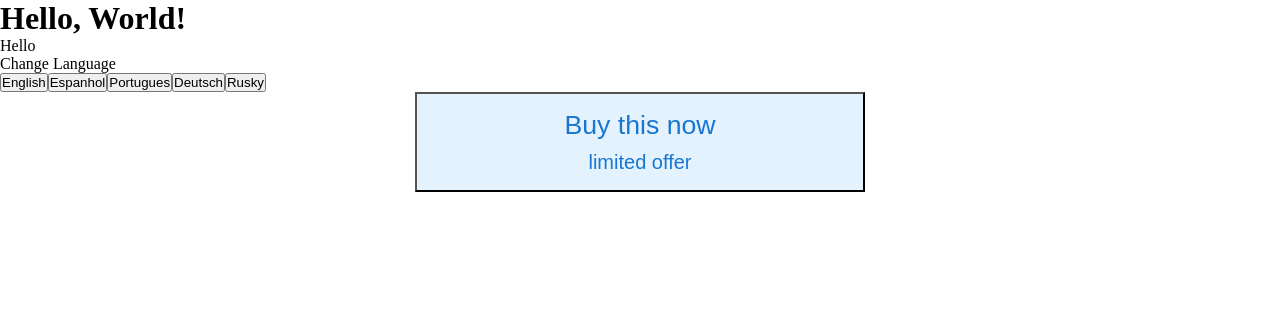
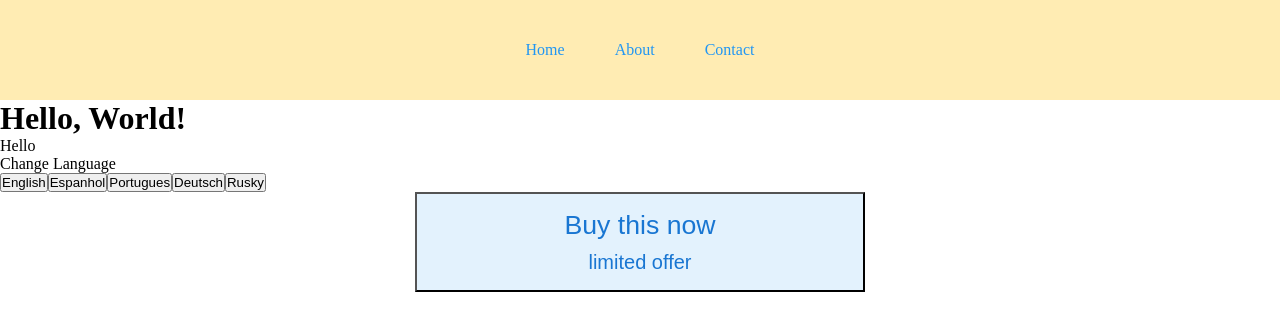
Before and after one commit to woragis/personal-page, a React (Vite) app: page / in a window 1280 px wide. Shown: the top 330 px of the page. Built offline with nearby package versions, Linux system fonts and the light colour scheme.

Commit message:
Create prototype navbar

```diff
--- a/src/App.tsx
+++ b/src/App.tsx
@@ -5,6 +5,7 @@ import { CallToActionProps } from "./types/CallToAction.types";
 import { useSelector } from "react-redux";
 import { RootState } from "./redux/store";
 import LanguageSwitcher from "./components/LanguageSwitcher";
+import Header from "./sections/Header";
 
 function App() {
   const themeState = useSelector((state: RootState) => state.theme);
@@ -20,6 +21,7 @@ function App() {
   return (
     <ThemeProvider theme={themeState.theme}>
       <Global styles={GlobalStyles} />
+      <Header />
       <h1>Hello, World!</h1>
       <LanguageSwitcher />
       <CallToAction {...callToActionProps} />
--- a/src/components/Navbar/model.tsx
+++ b/src/components/Navbar/model.tsx
@@ -1,3 +1,17 @@
+import { useTranslation } from "react-i18next";
+
 export const useNavbarModel = () => {
-  return {};
+  interface NavLinksInterface {
+    title: string;
+    path: string;
+  }
+  const { t } = useTranslation();
+
+  const navLinks: NavLinksInterface[] = [
+    { title: t("home"), path: "/" },
+    { title: t("about"), path: "/about" },
+    { title: t("contact"), path: "/contact" },
+  ];
+
+  return { navLinks };
 };
--- /dev/null
+++ b/src/components/Navbar/styles.ts
@@ -0,0 +1,41 @@
+import styled from "@emotion/styled";
+import { Link } from "react-router-dom";
+
+interface NavLinkProps {
+  color: string;
+}
+
+interface NavbarProps {
+  backgroundColor: string;
+}
+
+export const StyledNavbar = styled.nav<NavbarProps>`
+  display: flex;
+  justify-content: center;
+  align-items: center;
+  flex-direction: row;
+  height: 100px;
+  background-color: ${(_) => _.backgroundColor};
+`;
+
+export const NavbarLogo = styled.img`
+  height: 100%;
+`;
+
+export const NavLinksContainer = styled.ul`
+  display: flex;
+  justify-content: center;
+  align-items: center;
+  flex-direction: row;
+  gap: 50px;
+`;
+
+export const NavLinkItem = styled.li`
+  &:hover {
+    transform: translateY(10px);
+  }
+`;
+
+export const NavLink = styled(Link)<NavLinkProps>`
+  color: ${(_) => _.color};
+`;
--- a/src/components/Navbar/view.tsx
+++ b/src/components/Navbar/view.tsx
@@ -1,5 +1,29 @@
+import { useSelector } from "react-redux";
 import { useNavbarModel } from "./model";
+import {
+  NavLink,
+  NavLinkItem,
+  NavLinksContainer,
+  StyledNavbar,
+} from "./styles";
+import { RootState } from "../../redux/store";
 
-export const NavbarView = ({}: ReturnType<typeof useNavbarModel>) => {
-  return <div>NavbarView</div>;
+export const NavbarView = ({ navLinks }: ReturnType<typeof useNavbarModel>) => {
+  const theme = useSelector((state: RootState) => state.theme.theme);
+
+  const navigationLinks = navLinks.map(({ title, path }) => {
+    return (
+      <NavLinkItem>
+        <NavLink to={path} color={theme.colors.primary.main}>
+          {title}
+        </NavLink>
+      </NavLinkItem>
+    );
+  });
+
+  return (
+    <StyledNavbar backgroundColor={theme.colors.secondary.light}>
+      <NavLinksContainer>{navigationLinks}</NavLinksContainer>
+    </StyledNavbar>
+  );
 };
--- a/src/locales/de.json
+++ b/src/locales/de.json
@@ -1,4 +1,7 @@
 {
   "greeting": "Hallo",
-  "changeLanguage": "Idiomen Versprochen"
+  "changeLanguage": "Idiomen Versprochen",
+  "home": "Dein Haus",
+  "about": "About this ubermansch",
+  "contact": "Contactieren"
 }
--- a/src/locales/en.json
+++ b/src/locales/en.json
@@ -1,4 +1,7 @@
 {
   "greeting": "Hello",
-  "changeLanguage": "Change Language"
+  "changeLanguage": "Change Language",
+  "home": "Home",
+  "about": "About",
+  "contact": "Contact"
 }
--- a/src/locales/es.json
+++ b/src/locales/es.json
@@ -1,4 +1,7 @@
 {
   "greeting": "Hola",
-  "changeLanguage": "Cambiar idioma"
+  "changeLanguage": "Cambiar idioma",
+  "home": "Home",
+  "about": "Sobre",
+  "contact": "Contactar"
 }
--- a/src/locales/pt.json
+++ b/src/locales/pt.json
@@ -1,4 +1,7 @@
 {
   "greeting": "Ola",
-  "changeLanguage": "Mudar idioma"
+  "changeLanguage": "Mudar idioma",
+  "home": "Home",
+  "about": "Sobre",
+  "contact": "Contactar"
 }
--- a/src/locales/ru.json
+++ b/src/locales/ru.json
@@ -1,4 +1,7 @@
 {
   "greeting": "Priviet",
-  "changeLanguage": "Idiomen Versprochen"
+  "changeLanguage": "Idiomen Versprochen",
+  "home": "Home",
+  "about": "About",
+  "contact": "Contact"
 }
```
